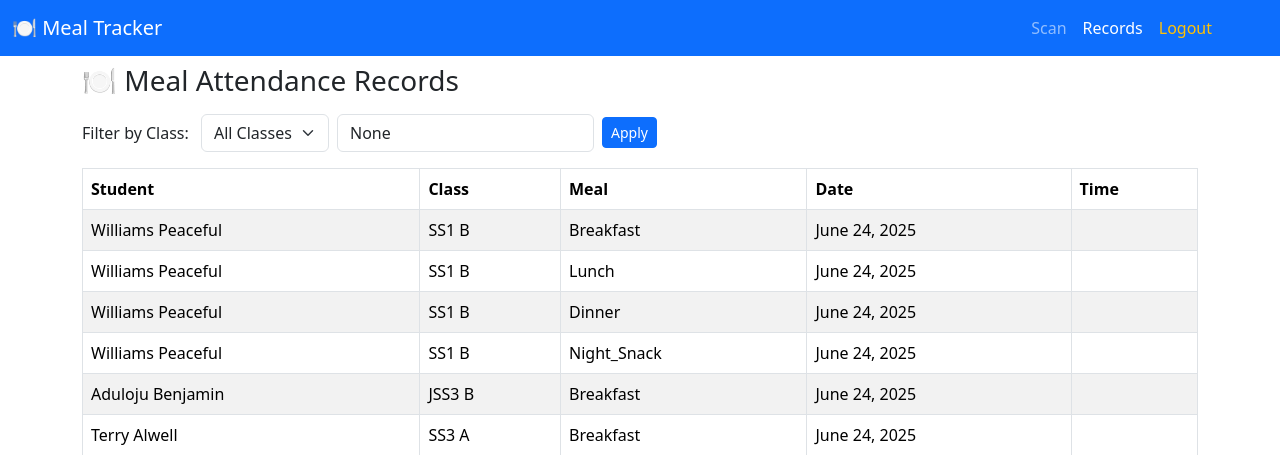
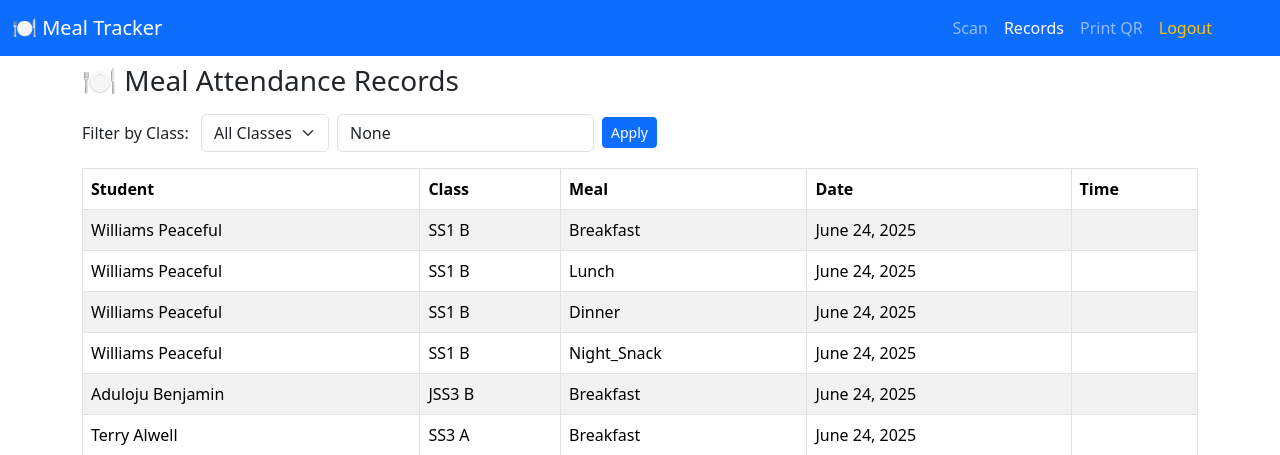
Before and after one commit to Peawills/Meal_Tracking_System, a Django app: page /records/ in a window 1280 px wide. Shown: the top 455 px of the page. Run offline with Django 5.2, Linux system fonts and the light colour scheme; a user stored in the database is signed in; data comes from the database, SQL or seed files in the repository; both versions use the stored data as it was after the commit; some libraries are stand-ins or nearby versions.

Commit message:
Admin access to print scan result

```diff
--- a/students/templates/basetemp.html
+++ b/students/templates/basetemp.html
@@ -10,6 +10,8 @@
   <link href="https://cdn.jsdelivr.net/npm/bootstrap-icons@1.10.5/font/bootstrap-icons.css" rel="stylesheet">
 
   {% block extra_head %}{% endblock %}
+{% block extra_css %}{% endblock %}
+
 </head>
 <body>
 
@@ -30,6 +32,13 @@
             <a class="nav-link {% if request.path == '/records/' %}active{% endif %}" href="{% url 'feeding_records' %}">Records</a>
           </li>
           <li class="nav-item">
+            {% if user.is_authenticated and user.is_staff %}
+  <li class="nav-item">
+    <a class="nav-link {% if request.path == '/print-qr-cards/' %}active{% endif %}" href="{% url 'print_qr_cards' %}">
+      Print QR
+    </a>
+  </li>
+{% endif %}
             <form method="post" action="{% url 'logout' %}" style="display: inline;">
                 {% csrf_token %}
                 <button type="submit" class="btn btn-link nav-link text-warning" style="display: inline;">Logout</button>
--- a/students/views.py
+++ b/students/views.py
@@ -4,7 +4,7 @@ from django.http import JsonResponse, Http404
 from django.views.decorators.csrf import csrf_exempt
 from django.contrib.auth.decorators import login_required
 import json
-
+from django.contrib.admin.views.decorators import staff_member_required
 from .models import Student, FeedingRecord
 
 # ✅ GET student info from QR
@@ -13,6 +13,7 @@ def scan_page(request):
     return render(request, 'students/scan_qr.html')
 
 # ✅ Print all QR cards
+@staff_member_required
 @login_required
 def print_qr_cards(request):
     students = Student.objects.all().order_by('class_name', 'name')
```
Also changed, not shown: db.sqlite3, media/qr_codes/544655_qr.png (added), media/student_photos/FB_IMG_15982785581273834.jpg (added).
